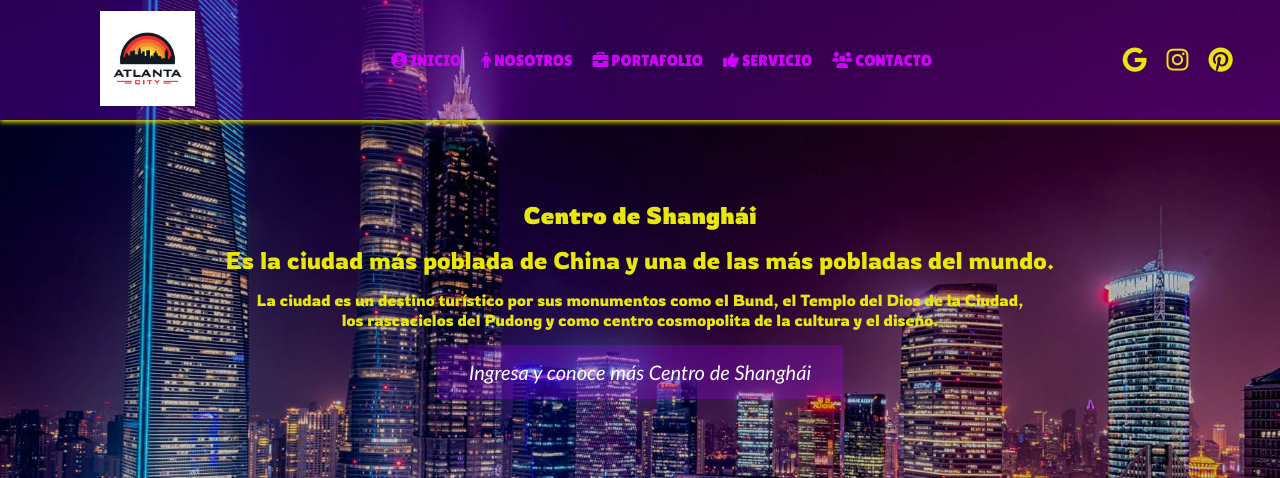
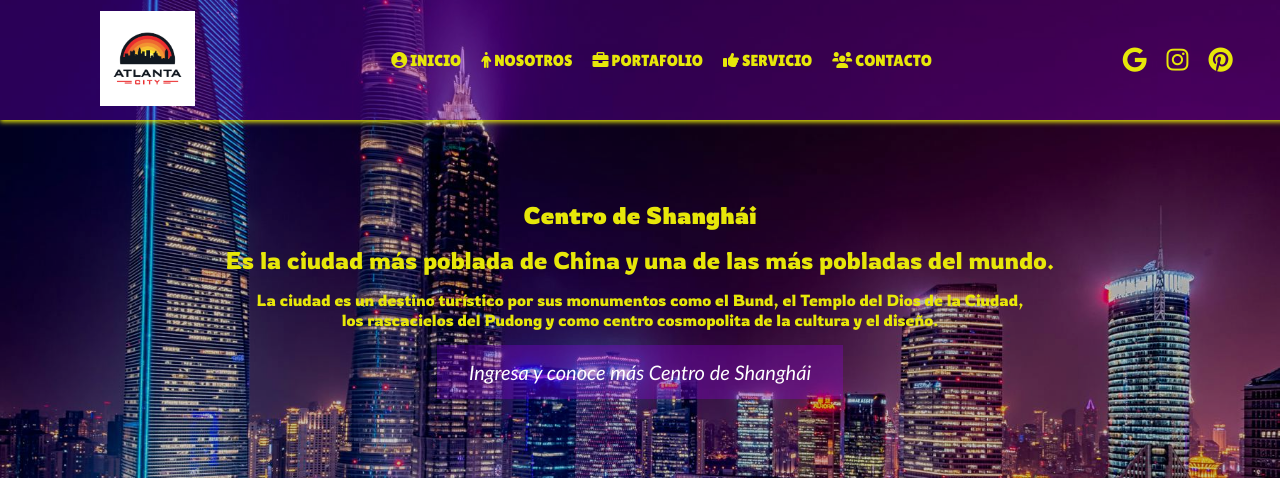
Before and after one commit to Carlosbj12/CarlosBecerra_EvaP02, a plain HTML site: page index.html in a window 1280 px wide. Shown: the top 478 px of the page. Drawn offline with Linux system fonts and the light colour scheme; files that its build step writes are made by us from their sources; some icons are missing.

Commit message:
Update estilos.css

```diff
--- a/css/estilos.css
+++ b/css/estilos.css
@@ -34,7 +34,7 @@ nav li {
 }
 
 nav li a{
-    color: #d400ff;
+    color: #e7e709;
     text-decoration: none;
 }
 
```
